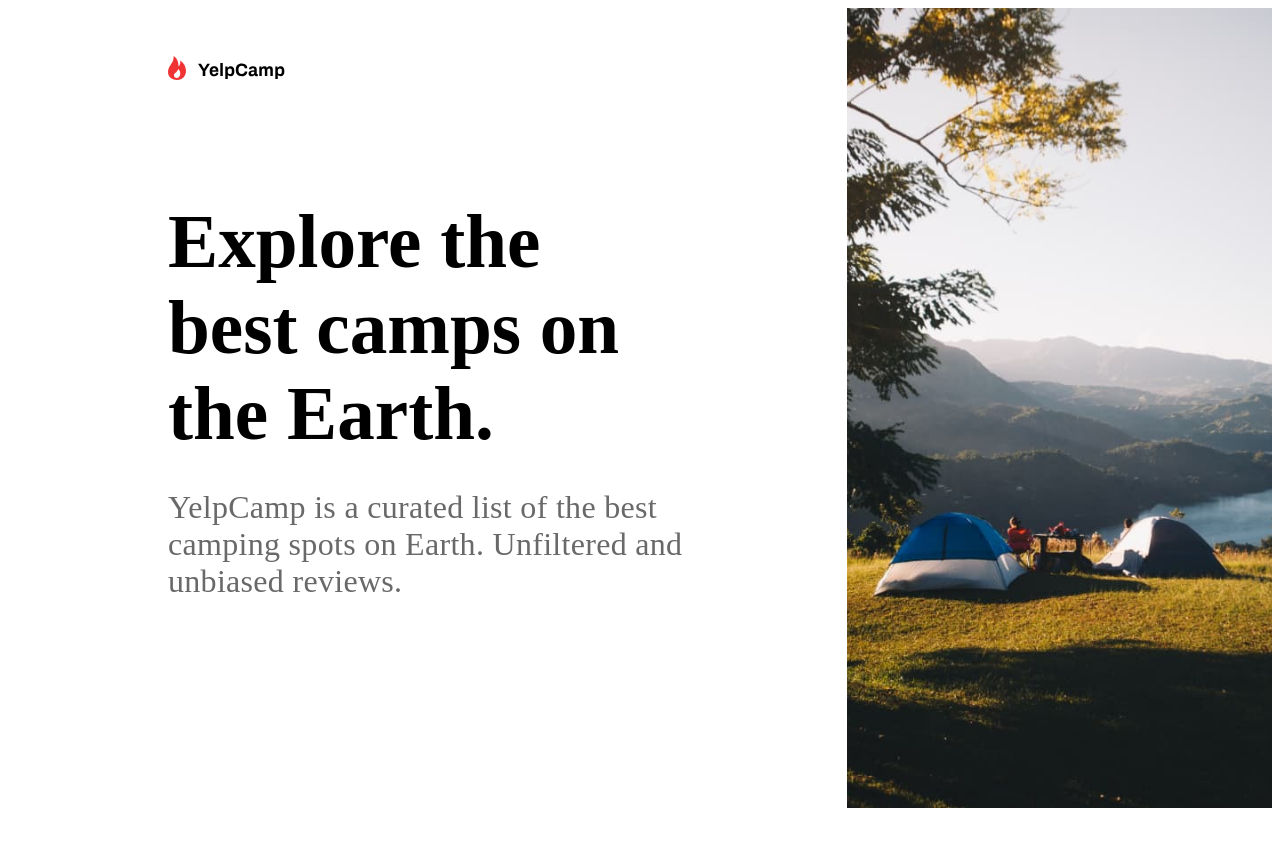
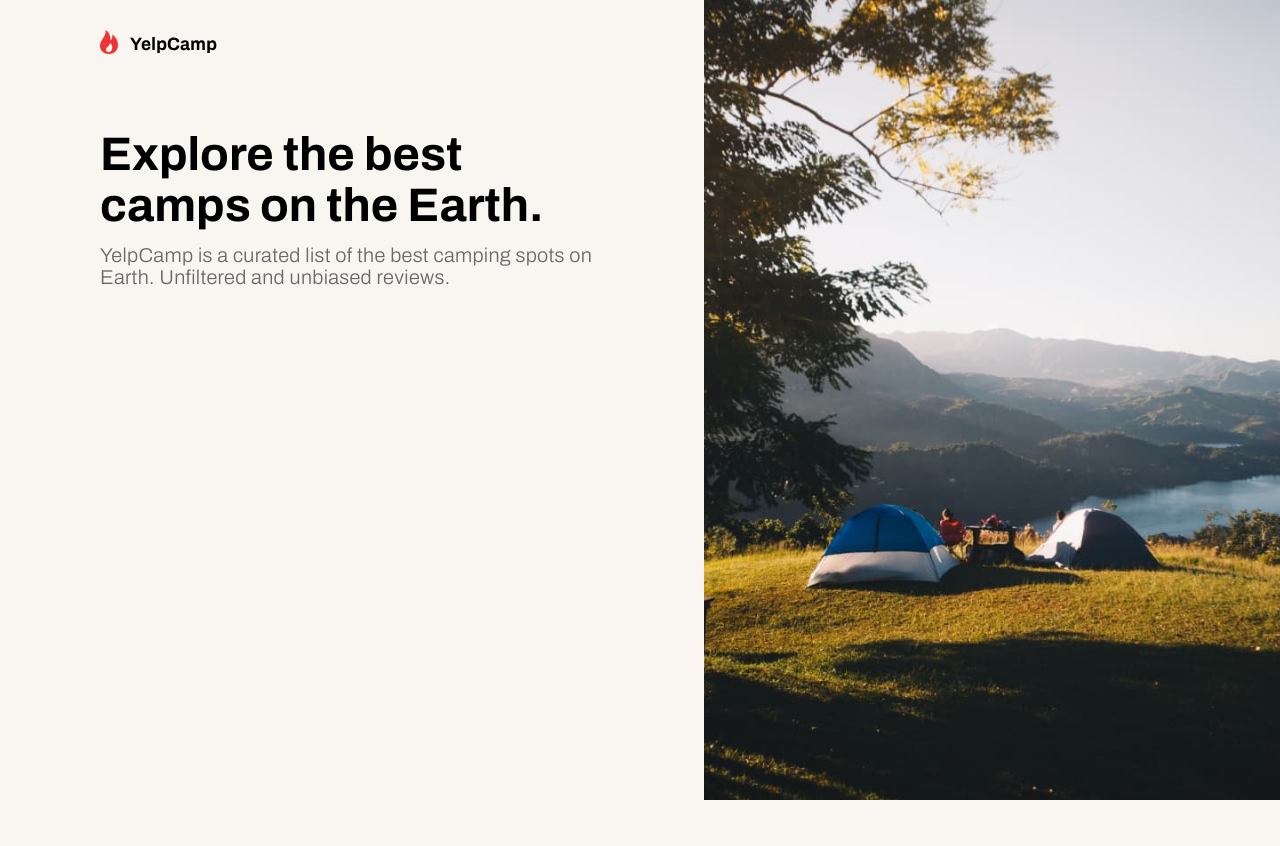
Before and after one commit to ChristianRL23/yelp-camp, a React (Create React App) app: page / in a window 1280 px wide. Shown: the top 846 px of the page. After the commit the page ends 800 px from the top, so only its background shows below. Built offline with nearby package versions, Linux system fonts and the light colour scheme.

Commit message:
Add global reset and styles.

```diff
--- a/src/App.scss
+++ b/src/App.scss
@@ -0,0 +1,22 @@
+@import url('https://fonts.googleapis.com/css2?family=Archivo:wght@300;400;500;700&display=swap');
+
+:root {
+  --color-primary-white: #f9f6f1;
+  --color-primary-black: #000000;
+}
+
+html {
+  font-size: 62.5%;
+}
+
+* {
+  padding: 0;
+  margin: 0;
+  box-sizing: border-box;
+}
+
+body {
+  font-family: 'Archivo', sans-serif;
+  height: 100vh;
+  background-color: var(--color-primary-white);
+}
```
